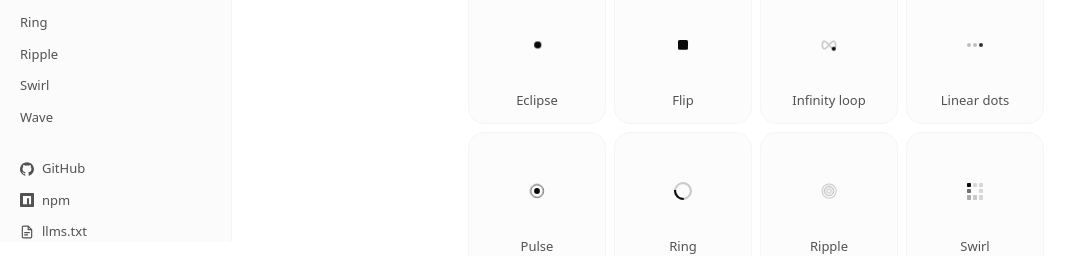
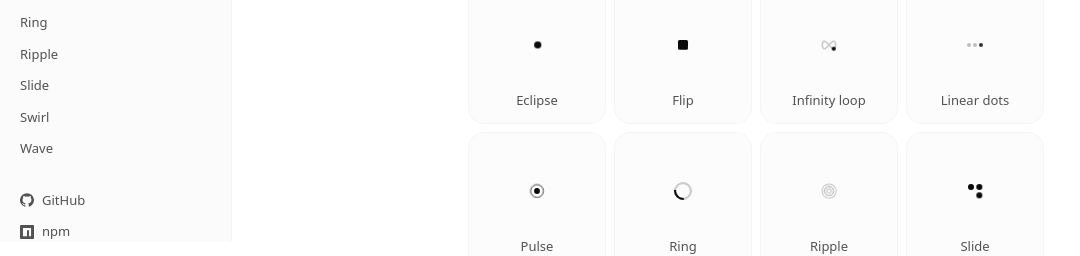
Before and after one commit to PedroLunet/loadsv, a SvelteKit app: page / in a window 1280 px wide. Shown: the part 558-814 px from the top of the page, without its empty margins (0-1080 px from the left). Built offline with nearby package versions, Linux system fonts and the light colour scheme.

Commit message:
feat: add Slide spinner

```diff
--- a/src/lib/index.ts
+++ b/src/lib/index.ts
@@ -13,6 +13,7 @@ export { default as LinearDots } from './spinners/LinearDots.svelte';
 export { default as Pulse } from './spinners/Pulse.svelte';
 export { default as Ring } from './spinners/Ring.svelte';
 export { default as Ripple } from './spinners/Ripple.svelte';
+export { default as Slide } from './spinners/Slide.svelte';
 export { default as Swirl } from './spinners/Swirl.svelte';
 export { default as Wave } from './spinners/Wave.svelte';
 
--- a/src/lib/motion.ts
+++ b/src/lib/motion.ts
@@ -22,7 +22,8 @@ export const durations = {
 	'circular-dots': 800,
 	swirl: 1000,
 	eclipse: 1400,
-	'infinity-loop': 1600
+	'infinity-loop': 1600,
+	slide: 2400
 } satisfies Record<string, number>;
 
 export type SpinnerName = keyof typeof durations;
--- /dev/null
+++ b/src/lib/spinners/Slide.svelte
@@ -0,0 +1,66 @@
+<!--
+	@component
+	Three dots taking turns sliding into the empty corner of a square.
+-->
+<script lang="ts">
+	import Root from '../internal/Root.svelte';
+	import { durations } from '../motion.js';
+	import type { SpinnerProps } from '../types.js';
+
+	let props: SpinnerProps = $props();
+</script>
+
+<Root name="slide" defaultDuration={durations.slide} {...props}>
+	{#each { length: 3 }, i (i)}
+		<span style:--i={i}></span>
+	{/each}
+</Root>
+
+<style>
+	/*
+	 * A loop is twelve moves. The dot beside the gap always slides in, which works out to
+	 * every dot stepping one corner clockwise every third move, so one track serves all three.
+	 */
+	span {
+		position: absolute;
+		top: 14.6%;
+		left: 14.6%;
+		width: 29.2%;
+		height: 29.2%;
+		border-radius: 50%;
+		background: currentColor;
+		animation: slide var(--_duration) cubic-bezier(0.65, 0, 0.35, 1) infinite;
+		/* Dots start in the top right, bottom right and bottom left corners, the gap top left. */
+		animation-delay: calc(var(--_duration) * (-1 - 4 * var(--i)) / 12);
+		animation-play-state: var(--_play-state);
+	}
+
+	/* Each move takes three quarters of its twelfth, then the dot rests. 143% is one corner over. */
+	@keyframes slide {
+		0% {
+			transform: translate(0, 0);
+		}
+		6.25%,
+		25% {
+			transform: translate(143%, 0);
+		}
+		31.25%,
+		50% {
+			transform: translate(143%, 143%);
+		}
+		56.25%,
+		75% {
+			transform: translate(0, 143%);
+		}
+		81.25%,
+		100% {
+			transform: translate(0, 0);
+		}
+	}
+
+	@media (prefers-reduced-motion: reduce) {
+		span {
+			animation-play-state: paused;
+		}
+	}
+</style>
--- a/src/site/catalog.ts
+++ b/src/site/catalog.ts
@@ -150,6 +150,13 @@ export const catalog: readonly Entry[] = [
 		options: []
 	},
 	{
+		slug: 'slide',
+		name: 'Slide',
+		importName: 'Slide',
+		description: 'Three dots taking turns sliding into the empty corner of a square.',
+		options: []
+	},
+	{
 		slug: 'swirl',
 		name: 'Swirl',
 		importName: 'Swirl',
```
